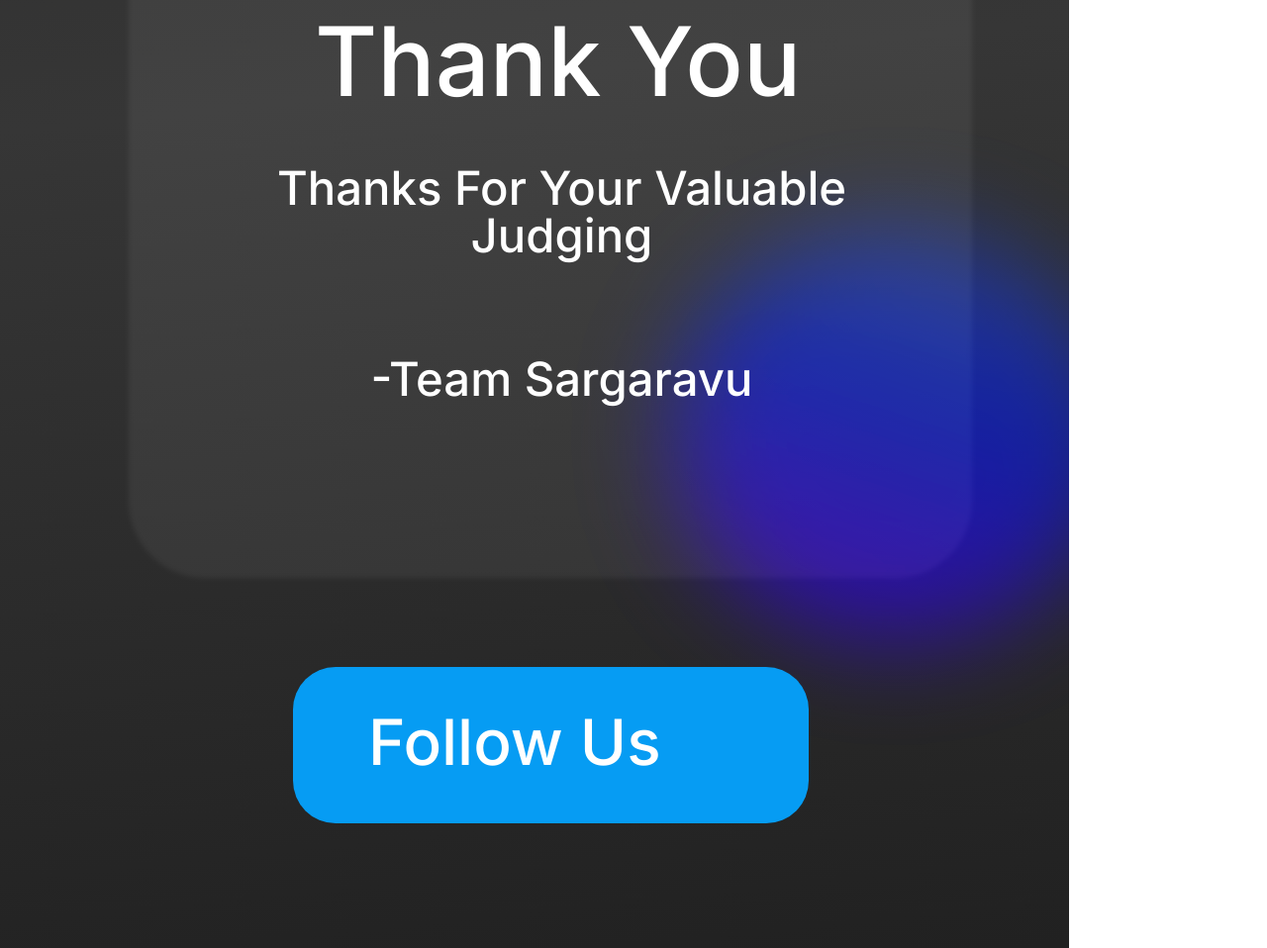
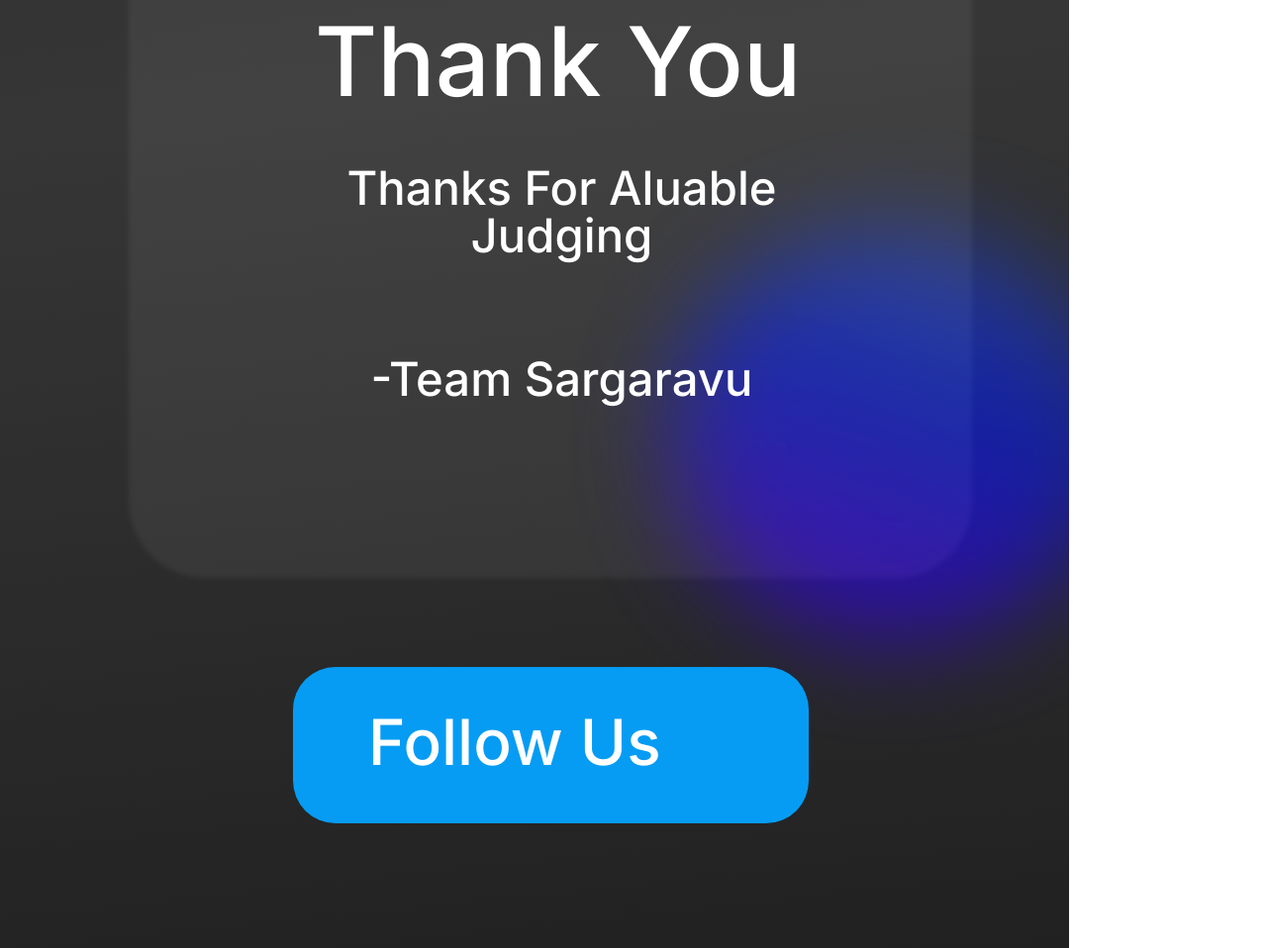
Before and after one commit to favasee/Thankspage, a plain HTML site: page index.html in a window 1280 px wide. Shown: the part 924-1882 px from the top of the page at 99% size. Drawn offline with Linux system fonts and the light colour scheme.

Commit message:
Update index.html

```diff
--- a/index.html
+++ b/index.html
@@ -37,7 +37,7 @@
 
       <!-- Thank you for your valuable love -->
       <div class="node-5333" id="id-5333">
-        <span class="node-5333-0">Thanks for your valuable <br> judging
+        <span class="node-5333-0">Thanks for aluable <br> judging
           <br>
           <br><br>
           -Team Sargaravu</span>
```
